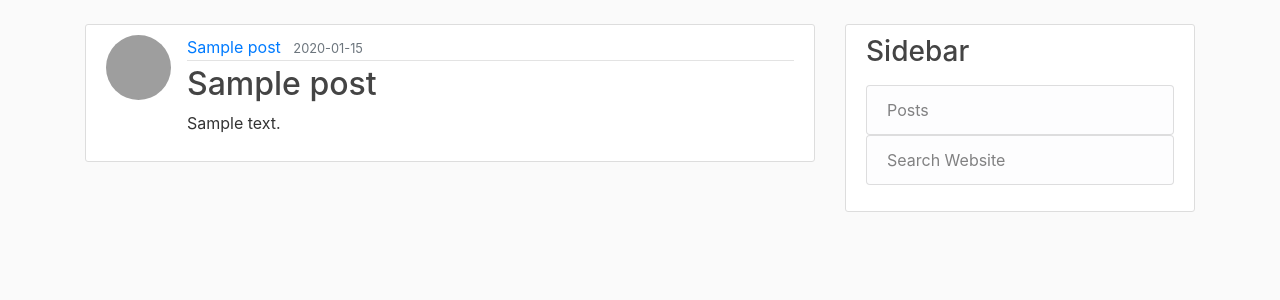
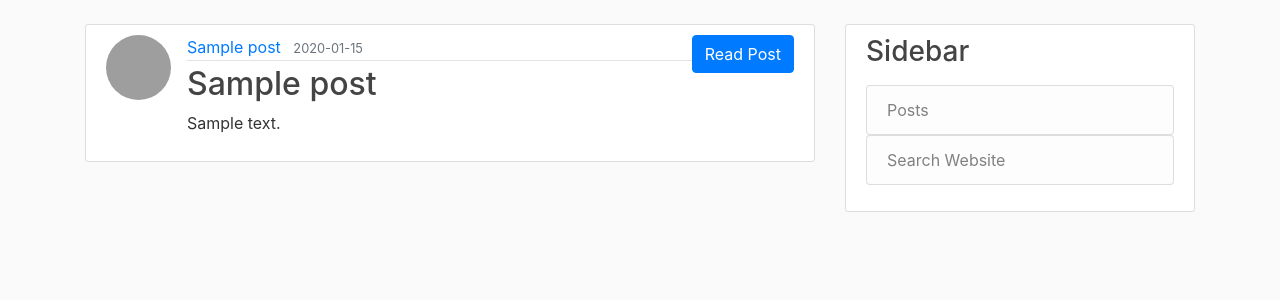
Before and after one commit to VishakBharadwaj94/My_Blog, a Flask app: page / in a window 1280 px wide. Shown: the part 56-356 px from the top of the page. Run offline with Flask 2, Linux system fonts and the light colour scheme; a database or web service that is not in the repository returns one stand-in record (values such as "Sample title"); some libraries are stand-ins or nearby versions; grey boxes are pictures that could not be loaded.

Commit message:
added username,password change and delete post features

```diff
--- a/blog/model.py
+++ b/blog/model.py
@@ -59,6 +59,6 @@ def find_post(user_id):
 	result = db['posts'].find_one({"_id" : ObjectId(user_id)})
 	return result
 
-def delete(id):
+def delete(user_id):
 	db['posts'].remove({"_id" : ObjectId(user_id)})
 	return True
--- a/blog/routes.py
+++ b/blog/routes.py
@@ -126,90 +126,105 @@ def logout():
 	flash('You have logged out','success')
 	return redirect(url_for('home'))
 
-@app.route('/account', methods=['GET','POST'])
+@app.route('/account', methods=['GET'])
 def account():
 	# hardcode to rediect to the page you were trying to get to and the app asks you to
 	# login first
-	if request.method == 'GET':
-
-		if session.get('next_page')=='account' or session.get('user_id'):
 
 
-			img_file=url_for('static',filename='profile_pics/'+session['user_id']+'.jpg')
+	if session.get('next_page')=='account' or session.get('user_id'):
 
-			import os.path
 
-			if os.path.isfile(img_file):
-				pass
+		img_file=url_for('static',filename='profile_pics/'+session['user_id']+'.jpg')
 
-			else:
+		import os.path
 
-				img_file=url_for('static',filename='profile_pics/default.jpg')
+		if os.path.isfile(img_file):
+			pass
+
+		else:
+
+			img_file=url_for('static',filename='profile_pics/default.jpg')
 
 
 
-			if session.get('user_id'):
+		if session.get('user_id'):
 
-				session.pop('next_page',None)
-				return render_template('account.html',title='Account',img_file=img_file)
+			session.pop('next_page',None)
+			return render_template('account.html',title='Account',img_file=img_file)
 
-			else:
+		else:
 
-				return render_template('account.html',title='Account',img_file=img_file)
+			return render_template('account.html',title='Account',img_file=img_file)
 
 
 
 
 
+	else:
+		session['prev_page']='account'
+		error="You have to login to access this page"
+		return render_template('login.html',error=error)
+
+@app.route('/change_username',methods=['GET','POST'])
+
+def change_username():
+
+	if request.method=='POST':
+
+		present_name = session['username']
+		new_uname = request.form['username']
+
+		if search_user_by_username(new_uname) is not None:
+
+			flash('username exists, enter some other username','danger')
+			return(redirect(url_for('account')))
+
 		else:
-			session['prev_page']='account'
-			error="You have to login to access this page"
-			return render_template('login.html',error=error)
+
+			change_uname(new_uname,session['user_id'])
+			flash('your username has been changed has been changed','success')
+			return redirect(url_for('home'))
 
 	else:
 
-		if request.form['submit'] == 'change uname':
+		return(redirect(url_for('account')))
 
-			present_name = session['username']
-			new_uname = request.form['username']
 
-			if search_user_by_username(new_uname) is not None:
 
-				flash('username exists, enter some other username','danger')
-				return(render_template(url_for('account')))
+@app.route('/change_password',methods=['GET','POST'])
+
+def change_pass():
+
+	if request.method=='POST':
+
+		p1 = request.form['npassword']
+		p2 = request.form['rnpassword']
+
+		existing_user = search_user_by_username(session['username'])
+		temp = (sha256_crypt.verify(request.form['password'],existing_user['password']))
+
+		if sha256_crypt.verify(request.form['password'],existing_user['password']):
+
+			if p1==p2:
+				p3=sha256_crypt.encrypt(str(p1))
+				change_password(p3,session['user_id'])
+				flash('password has been changed','success')
+				return redirect(url_for('home'))
 
 			else:
 
-				change_uname(new_uname,session['user_id'])
-				flash('your username has been changed has been changed','success')
-				return redirect(url_for('home'))
+				error="New password entries don't match"
+				return render_template('account.html',error=error)
 
-
-
-		elif request.form['submit'] == 'change password':
-
-			p1 = request.form['npassword']
-			p2 = request.form['rnpassword']
-
-			existing_user = search_user_by_username(session['username'])
-			temp = (sha256_crypt.verify(request.form['password'],existing_user['password']))
-			if sha256_crypt.verify(request.form['password'],existing_user['password']):
-
-				if p1==p2:
-					p3=sha256_crypt.encrypt(str(p1))
-					change_password(p3,session['user_id'])
-					flash('password has been changed','success')
-					return redirect(url_for('home'))
-
-				else:
-
-					error="New password entries don't match"
-					return render_template('account.html',error=error)
-			else:
+		else:
 
 				error="Wrong password entered by user"
 				return render_template('account.html',error=error)
 
+	else:
+
+		return(redirect(url_for('account')))
 
 
 @app.route('/uploadimage', methods=['GET','POST'])
@@ -245,15 +260,27 @@ def new_post():
 
 def post():
 
-
 	post_id = request.form['id']
 	post = find_post(post_id)
+	session['post_id']=str(post['_id'])
 	return render_template('post.html',post=post)
 
 
-@app.route('/delete', methods=['GET','POST'])
+@app.route('/delete', methods=['POST'])
 
 def delete_post():
 
-	post_id = str(request.form['post_id'])
-	post = delete(post_id)
+	post_id = request.form['id']
+	name =  request.form['name']
+	if name ==session['username']:
+
+		post_id = session['post_id']
+		post = delete(post_id)
+		del session['post_id']
+		flash('your post has been deleted','success')
+		return redirect(url_for('home'))
+
+	else:
+
+		flash('you cannot delete this post,redirecting to homepage!','danger')
+		return(redirect(url_for('home')))
--- a/blog/templates/account.html
+++ b/blog/templates/account.html
@@ -19,7 +19,7 @@
 		</div>
 
 	</div>
-	<form action='/account' method="POST">
+	<form action='/change_username' method="POST">
 		<div class="form-group">
 			<label>Change Username </label>
 			<input type="text" name="username"  class = "form-control"  value =  "{{request.form.username}}" placeholder="enter here..." autocomplete="off">
@@ -28,7 +28,7 @@
 
 
 	</form>
-	<form action='/account' method="POST">
+	<form action='/change_password' method="POST">
 		<div class="form-group">
 			<label> Change Password</label>
 			<input type="password" name="password" class = "form-control" placeholder="enter old password..." value ="{{request.form.password}}"><br>
--- a/blog/templates/home.html
+++ b/blog/templates/home.html
@@ -1,6 +1,7 @@
 {% extends "layout.html" %}
 {% block body %}
     {% for post in posts %}
+
         <article class="media content-section">
           <img class="rounded-circle article-img" src="{{ url_for('static', filename='profile_pics/'+ post['name']+'.jpg') }}">
           <div class="media-body">
@@ -11,14 +12,17 @@
               <small class="text-muted">{{ post['date'].strftime('%Y-%m-%d') }}</small>
 
             </div>
-            <form id="form1" action="/post" method="post">
-                  <input type="hidden" name="id" value="{{ post['_id'] }}">
-                  <h2><a class="article-title" href="#" onclick="document.getElementById('form1').submit();">{{ post['title'] }}</a></h2>
-                  </form>
+
+                  <h2>{{ post['title'] }}</h2>
+
 
 
             <p class="article-content">{{ post['body'] }}</p>
           </div>
+            <form action="/post" method="post">
+                  <input type="hidden" name="id" value="{{ post['_id'] }}">
+                  <button type="submit" class="btn btn-primary"> Read Post </button>
+            </form>
         </article>
     {% endfor %}
 {% endblock %}
```
Also changed, not shown: blog/templates/post.html (+4 -3 lines).
